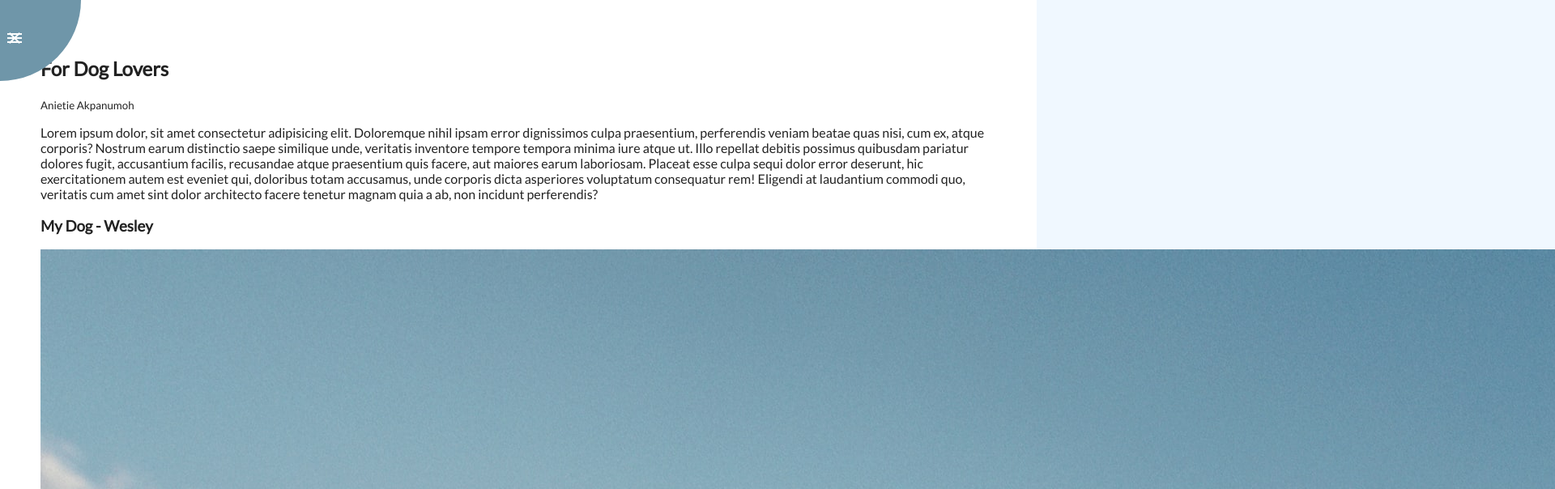
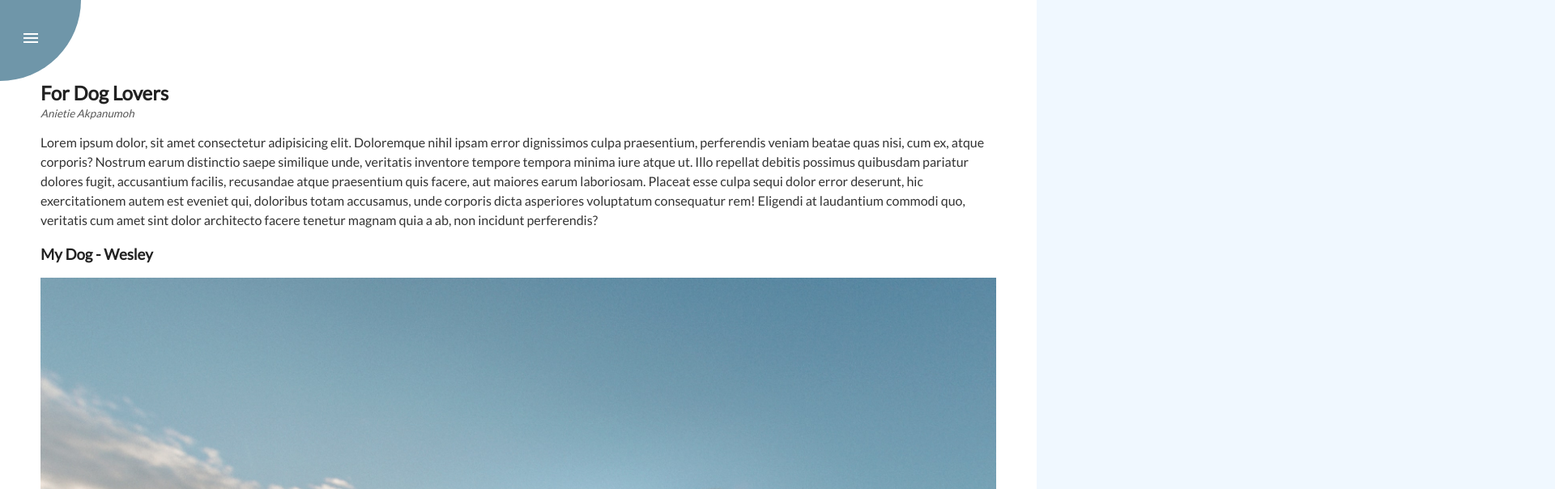
Before and after one commit to AnietieAkpanumoh/Rotating-navigation, a plain HTML site: page index.html in a window 1280 px wide. Shown: the top 604 px of the page at 81% size, 1920 px wide, since content can reach past the window. Drawn offline with Linux system fonts and the light colour scheme.

Commit message:
styled the content

```diff
--- a/style.css
+++ b/style.css
@@ -59,3 +59,35 @@ body {
 .circle button:focus {
     outline: none;
 }
+
+#open {
+    left: 60%;
+}
+
+#close {
+    top: 60%;
+    transform: rotate(90deg);
+    transform-origin: top left;
+}
+
+.content {
+    margin-top: 50px;
+}
+
+.content h1 {
+    margin: 0;
+}
+
+.content img {
+    max-width: 100%;
+}
+
+.content small {
+    color: #555;
+    font-style: italic;
+}
+
+.content p {
+    line-height: 1.5;
+    color: #333;
+}
```
